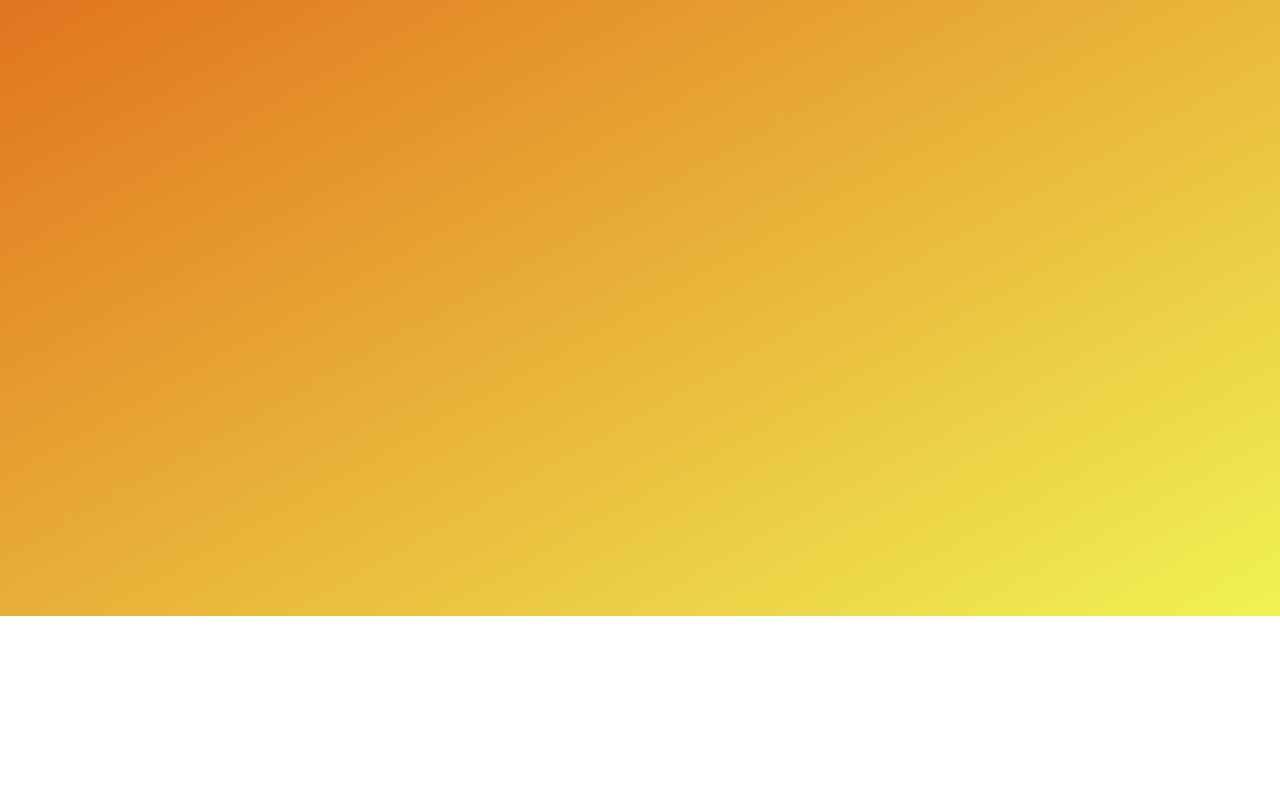
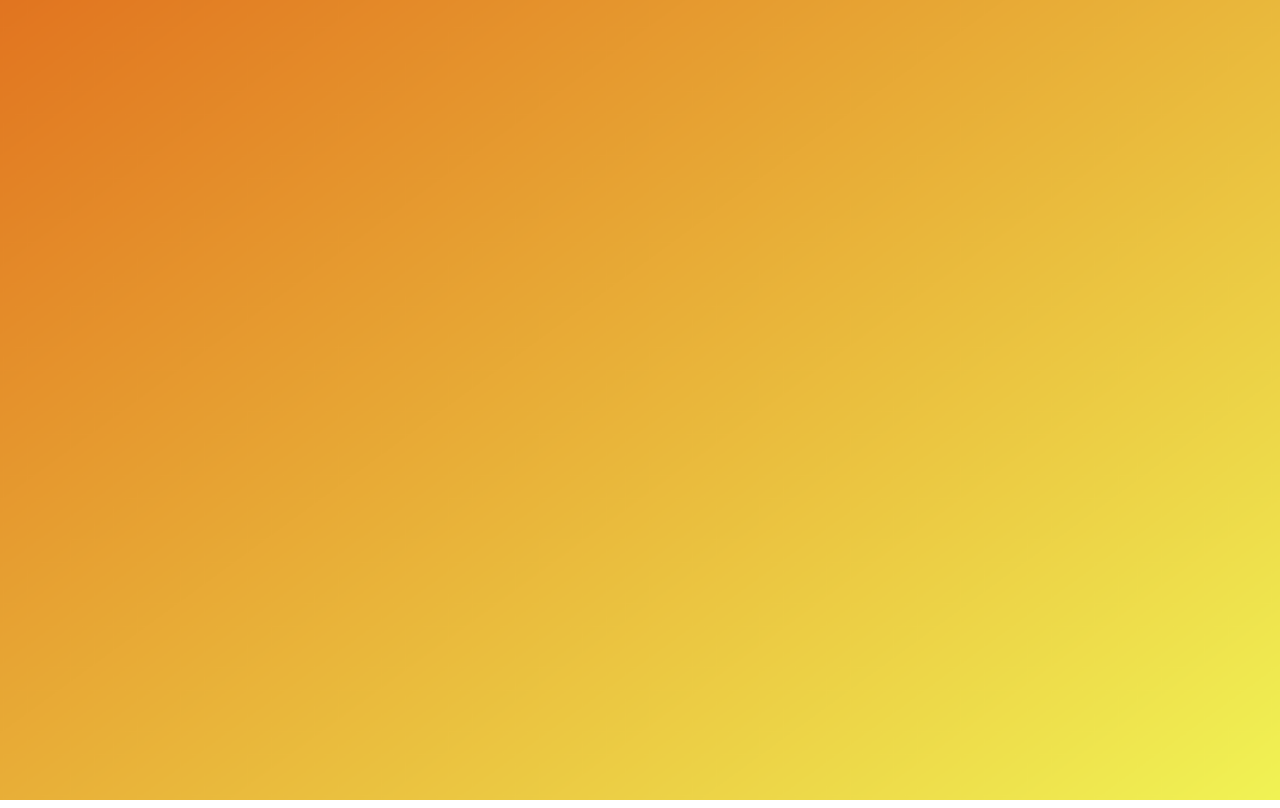
Before and after one commit to the263plug/the263plug.github.io, a plain HTML site: page radio.html in a window 1280 px wide. Drawn offline with Linux system fonts and the light colour scheme.

Commit message:
fix: background scaling

```diff
--- a/radio.html
+++ b/radio.html
@@ -10,9 +10,15 @@
   body {
     background-image: url("images/backvibe2.png");
     /*background-position: center; !* Center the image *!*/
-    background-repeat: no-repeat; /* Do not repeat the image */
-    background-size: cover; /* Resize the background image to cover the entire container */
-    max-height: available;
+    /*background-repeat: no-repeat; !* Do not repeat the image *!
+    background-size: cover; !* Resize the background image to cover the entire container *!
+    max-height: available;*/
+    background-repeat: no-repeat;
+    background-position: 0 0;
+    background-size: 100% 100vh;
+    position: absolute;
+    width: 100%;
+    height: 100vh;
 
   }
 </style>
```
